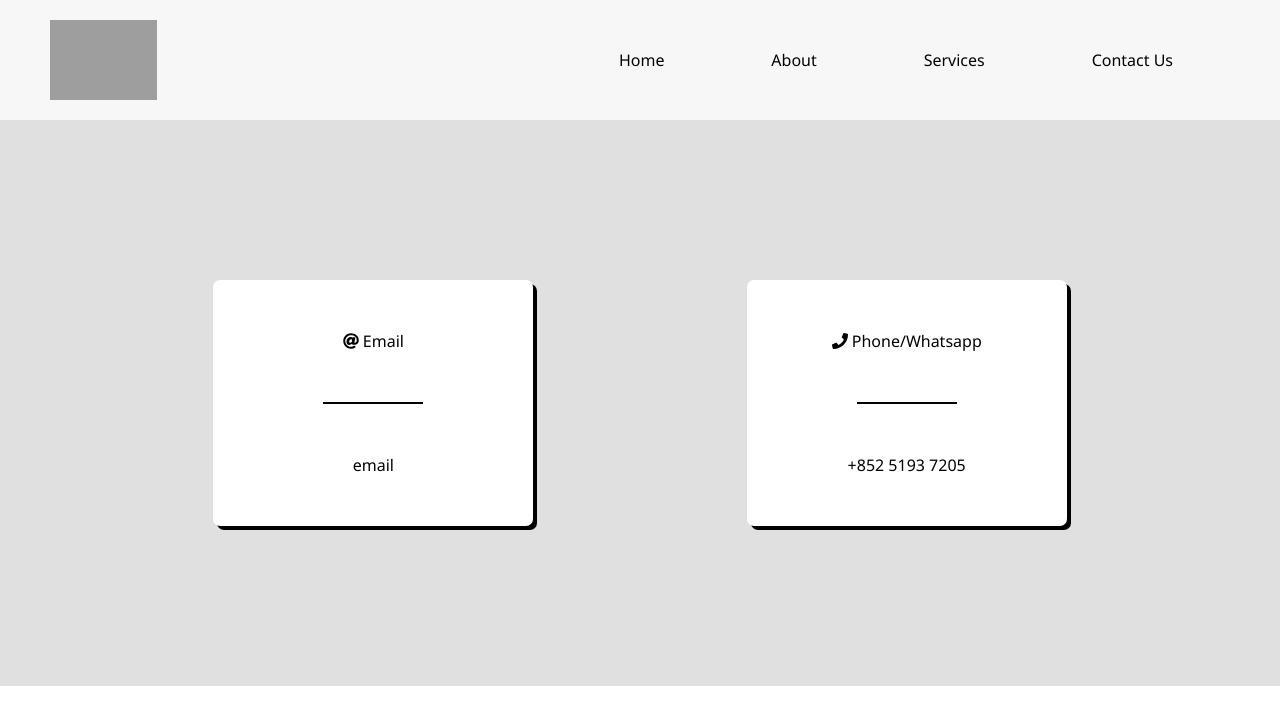
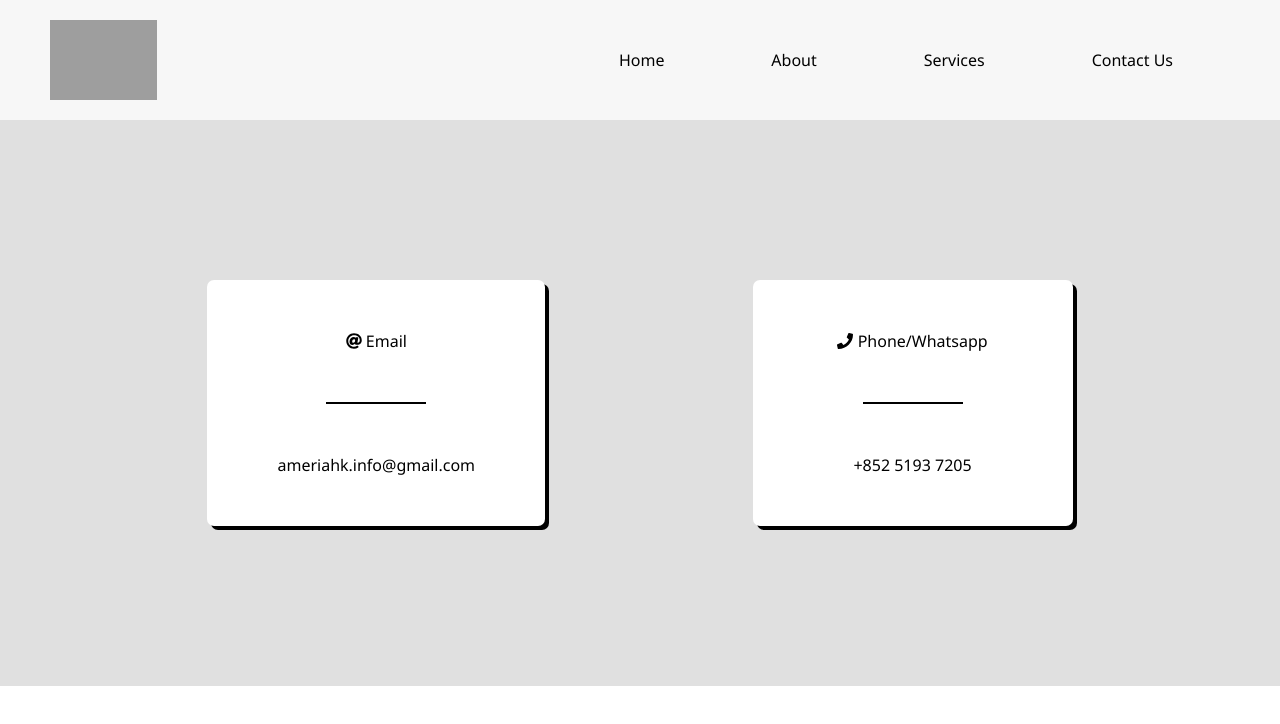
Before and after one commit to Ameria-admin/ameria-website, a React app: page /ameria-website/contact-us in a window 1280 px wide. Shown: the top 724 px of the page. Built offline with nearby package versions, Linux system fonts and the light colour scheme; grey boxes are pictures that could not be loaded.

Commit message:
Update contact info

```diff
--- a/src/components/Contact/index.js
+++ b/src/components/Contact/index.js
@@ -41,7 +41,7 @@ const Third = () => (
 
     <BlockWrapper>
       {/* <InfoBlock title="Address" content="address" /> */}
-      <InfoBlock title="Email" content="email" icon={faAt} />
+      <InfoBlock title="Email" content="ameriahk.info@gmail.com" icon={faAt} />
       <InfoBlock
         title="Phone/Whatsapp"
         content="+852 5193 7205"
```
Also changed, not shown: 1 other file (tests, documents, lock files or other folders).
